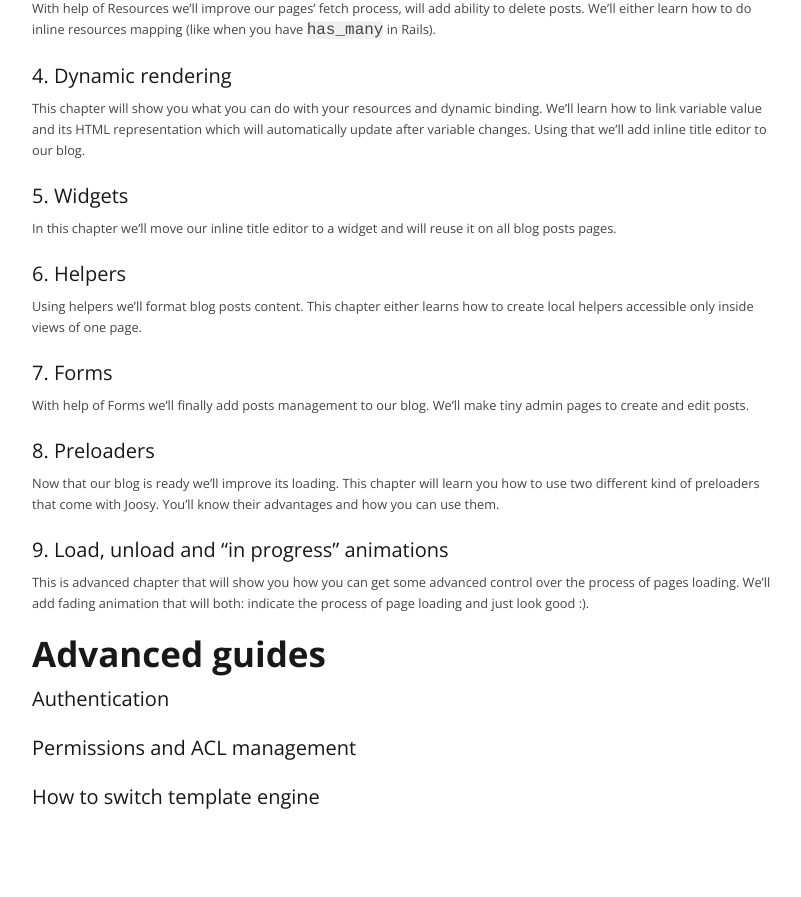
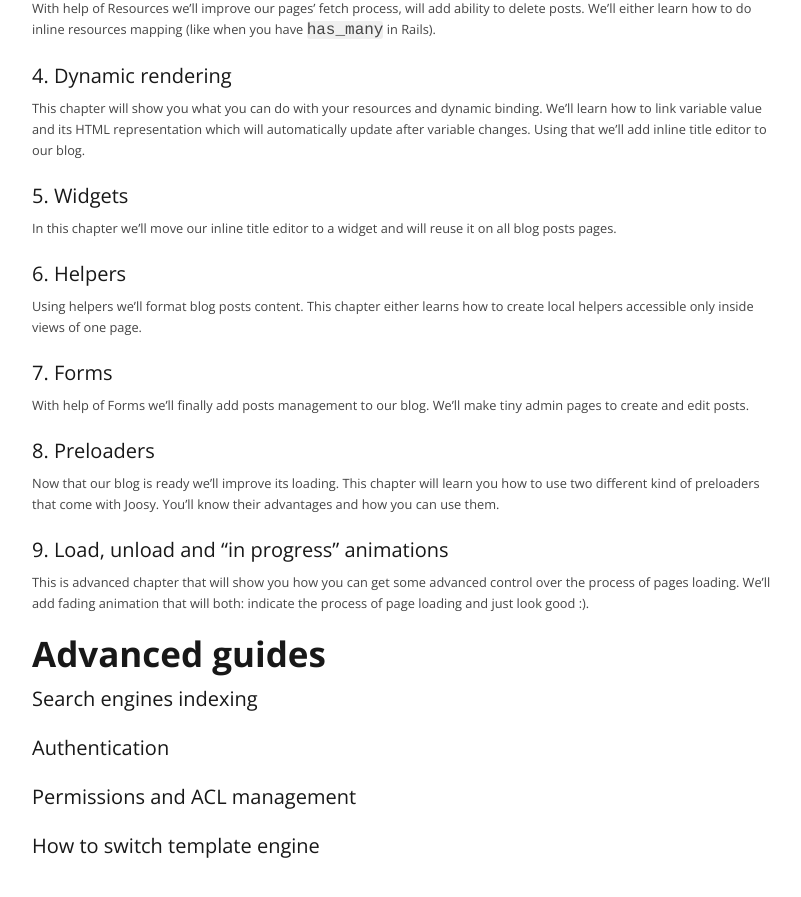
Before and after one commit to joosy/guides, a Jekyll site: the page built from index.md, in a window 1280 px wide and 900 px high, scrolled down 855 px. Shown: the top 897 px of the window, without its empty margins (234-1035 px from the left). Built offline with Jekyll 4.4.1, drawn with Linux system fonts in a browser that asks for light colours; before the commit the page ends 1706 px from its top, so only the background shows below that.

Commit message:
One more advanced guides topic added to the list

```diff
--- a/index.md
+++ b/index.md
@@ -53,6 +53,8 @@ To learn Joosy you are supposed to completely read the introductionary part, the
 
 ## Advanced guides
 
+* ### Search engines indexing
+
 * ### Authentication
 
 * ### Permissions and ACL management
```
